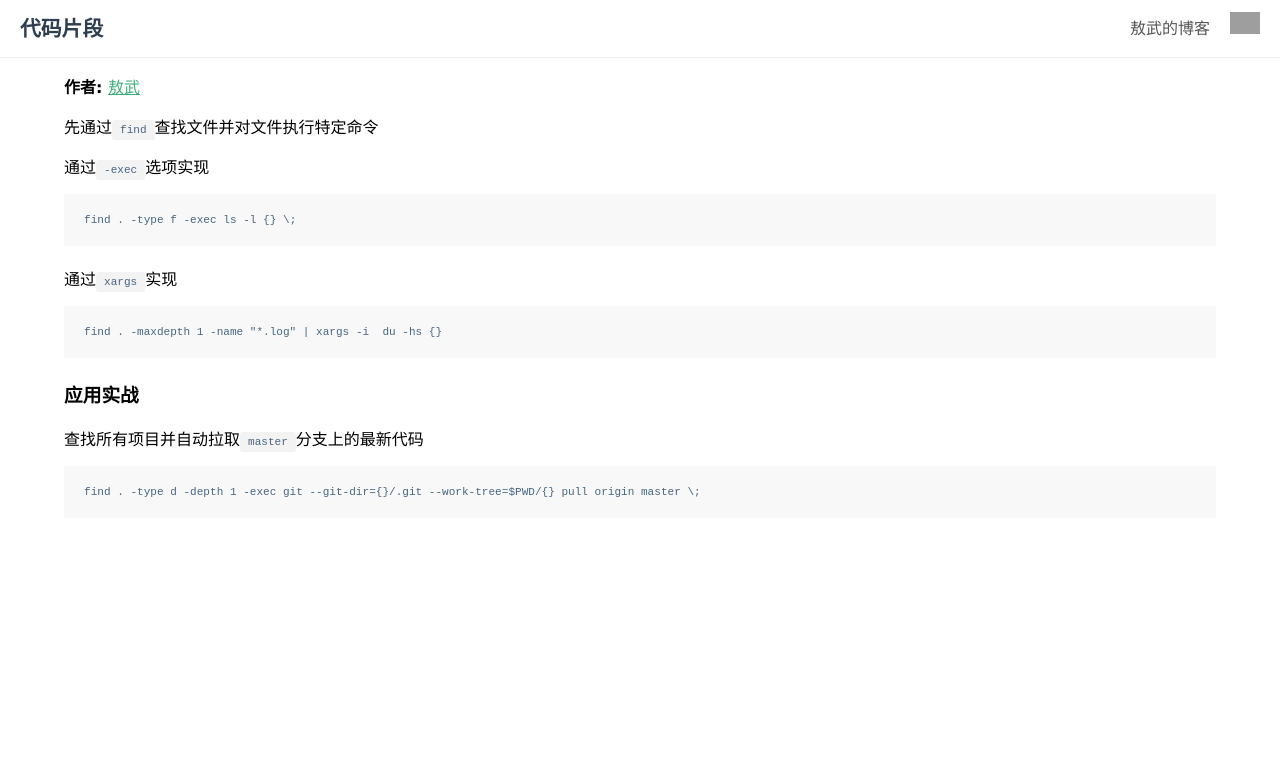
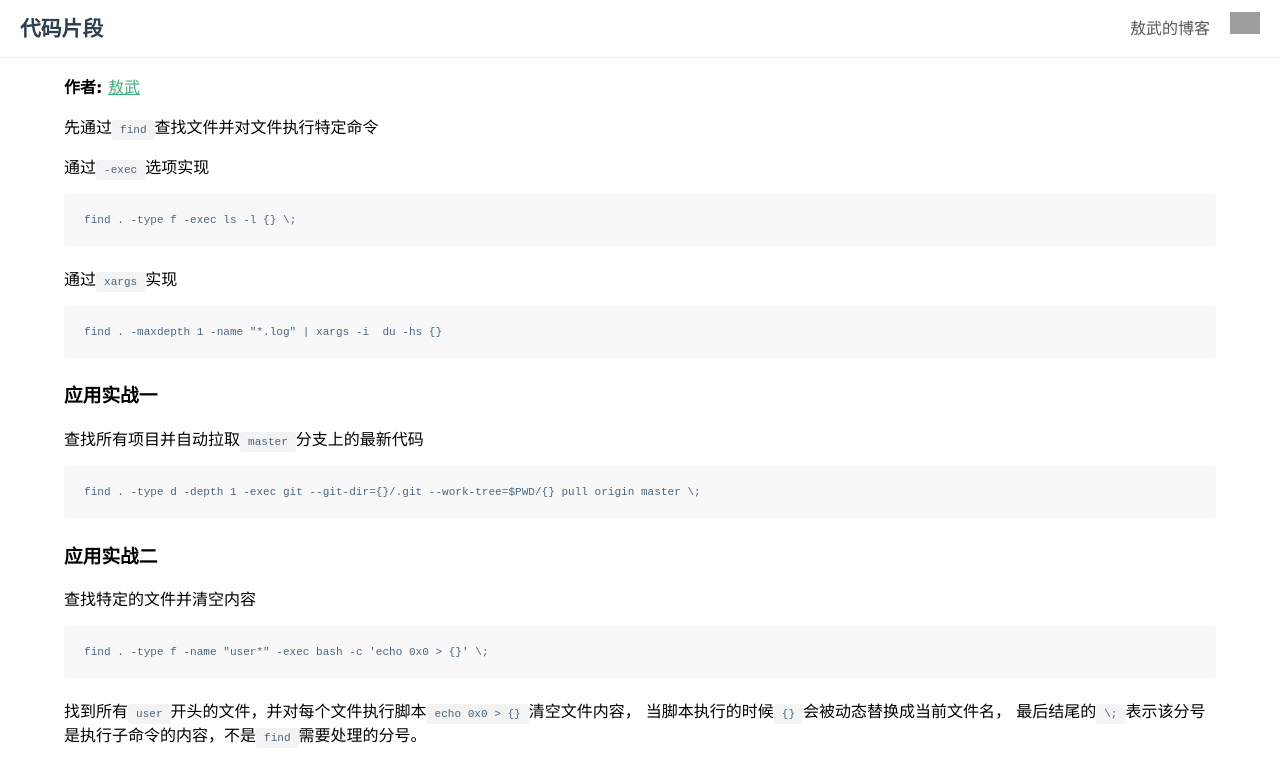
Before and after one commit to yihuaxiang/snippets, a Jekyll site: the page built from snippets/shell/find-exec.md, in a window 1280 px wide. Shown: the top 782 px of the page. Built offline with Jekyll 4.4.1, drawn with Linux system fonts in a browser that asks for light colours; grey boxes are pictures that could not be loaded.

Commit message:
find-exec

````diff
--- a/snippets/shell/find-exec.md
+++ b/snippets/shell/find-exec.md
@@ -16,10 +16,22 @@ find . -type f -exec ls -l {} \;
 find . -maxdepth 1 -name "*.log" | xargs -i  du -hs {}
 ```
 
-### 应用实战
+### 应用实战一
 
 查找所有项目并自动拉取`master`分支上的最新代码
 
 ```shell
 find . -type d -depth 1 -exec git --git-dir={}/.git --work-tree=$PWD/{} pull origin master \;
 ```
+
+### 应用实战二
+
+查找特定的文件并清空内容
+
+```shell
+find . -type f -name "user*" -exec bash -c 'echo 0x0 > {}' \;
+```
+
+找到所有`user`开头的文件，并对每个文件执行脚本`echo 0x0 > {}`清空文件内容，
+当脚本执行的时候`{}`会被动态替换成当前文件名，
+最后结尾的`\;`表示该分号是执行子命令的内容，不是`find`需要处理的分号。
````
